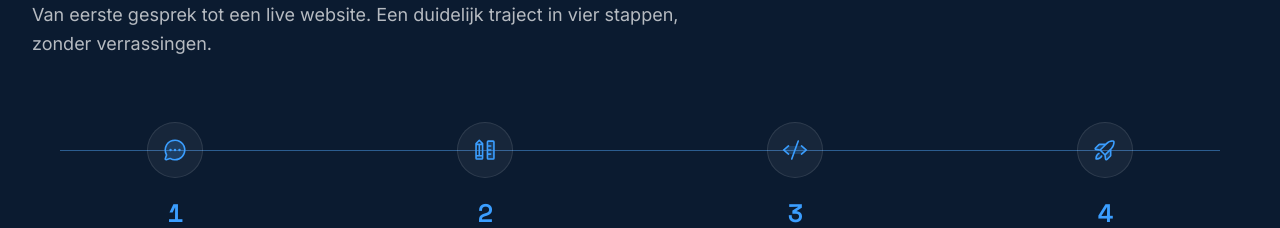
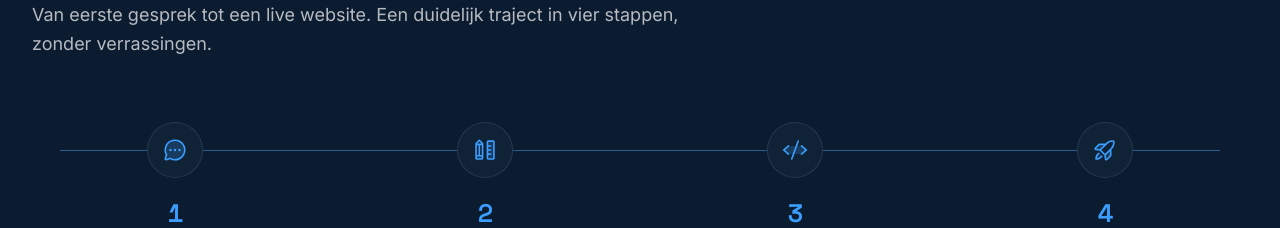
Before and after one commit to gsk1012/bluestar_development, a React (Vite) app: page / in a window 1280 px wide. Shown: the part 3400-3628 px from the top of the page. Built offline with nearby package versions, Linux system fonts and the light colour scheme.

Commit message:
fix: iconen tijdlijn goed zetten

```diff
--- a/src/components/Process.jsx
+++ b/src/components/Process.jsx
@@ -111,7 +111,7 @@ export default function Process() {
                   style={mobileOp ? { opacity: mobileOp } : undefined}
                   className="flex gap-5 md:flex-col md:items-center md:gap-0"
                 >
-                  <div className="relative z-10 flex h-14 w-14 shrink-0 items-center justify-center rounded-full border border-white/10 bg-white/5">
+                  <div className="relative z-10 flex h-14 w-14 shrink-0 items-center justify-center rounded-full border border-white/10 bg-panel">
                     <Icon size={26} weight="duotone" className="text-accent-bright" />
                   </div>
                   <div className="md:mt-5 md:text-center">
```
